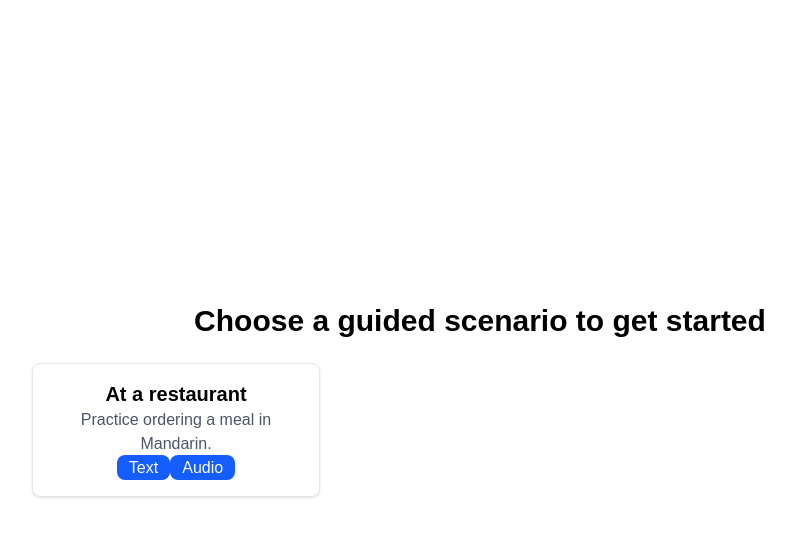
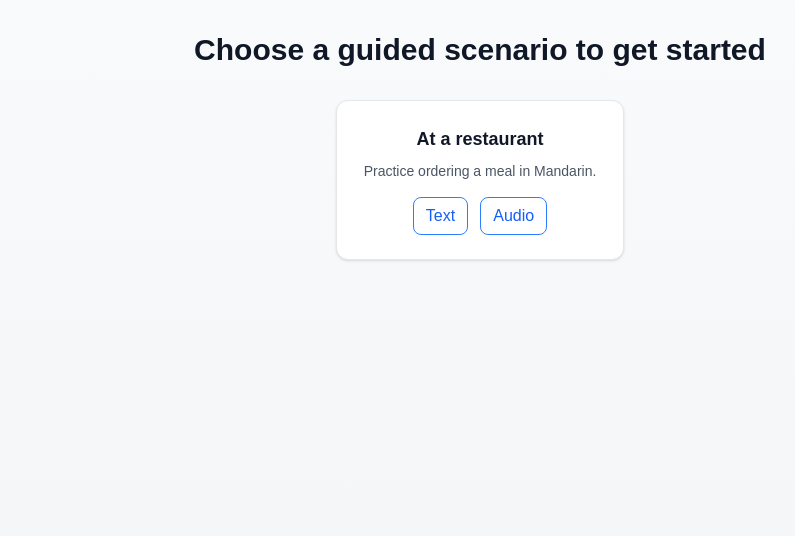
Before and after one commit to vtamprateep/language-speech-practice, a Next.js app in the folder frontend/: page / in a window 1280 px wide. Shown: the top 536 px of the page, without its empty margins (160-955 px from the left). Built offline with nearby package versions, Linux system fonts and the light colour scheme.

Commit message:
make home page nicer

```diff
--- a/frontend/src/app/page.tsx
+++ b/frontend/src/app/page.tsx
@@ -1,38 +1,44 @@
 'use client';
 
-import { useState, useRef, useEffect } from 'react';
 import Link from "next/link"
 import { guidedScenarios } from "@/data/scenarios"
 
-
 export default function HomePage() {
-
     return (
-        <main className="min-h-screen flex flex-col items-center justify-center p-8 bg-white text-black">
-            <h1 className="text-3xl font-bold mb-6 text-center">
+        <main className="min-h-screen flex flex-col items-center p-8 bg-gradient-to-b from-gray-50 to-gray-100 text-gray-900">
+            <h1 className="text-3xl font-bold mb-8 text-center">
                 Choose a guided scenario to get started
             </h1>
 
-            <div className="grid gap-4 sm:grid-cols-2 lg:grid-cols-3">
+            <div
+                className="
+                    grid gap-6
+                    auto-rows-max
+                    grid-cols-[repeat(auto-fit,minmax(18rem,0))]
+                    justify-center
+                "
+            >
                 {guidedScenarios.map((scenario) => (
                     <div
                         key={scenario.id}
-                        className="border border-gray-200 rounded-lg p-4 w-72 text-center shadow-sm hover:shadow-md transition"
+                        className="w-72 bg-white border border-gray-200 rounded-xl p-6 text-center shadow-sm hover:shadow-md transition"
                     >
-                        <h2 className="text-xl font-semibold">{scenario.title}</h2>
-                        <p className="text-gray-600">{scenario.description}</p>
+                        <h2 className="text-lg font-semibold mb-2">{scenario.title}</h2>
+                        <p className="text-gray-600 text-sm mb-4">{scenario.description}</p>
+                        <div className="flex justify-center gap-3">
                             <Link
                                 href={`/text/${scenario.path}`}
-                                className="px-3 py-1 rounded-lg bg-blue-600 text-white hover:bg-blue-700 transition"
+                                className="px-3 py-1.5 rounded-lg border border-blue-500 text-blue-600 hover:bg-blue-50 transition"
                             >
                                 Text
                             </Link>
                             <Link
                                 href={`/audio/${scenario.path}`}
-                                className="px-3 py-1 rounded-lg bg-blue-600 text-white hover:bg-blue-700 transition"
+                                className="px-3 py-1.5 rounded-lg border border-blue-500 text-blue-600 hover:bg-blue-50 transition"
                             >
                                 Audio
                             </Link>
+                        </div>
                     </div>
                 ))}
             </div>
```
